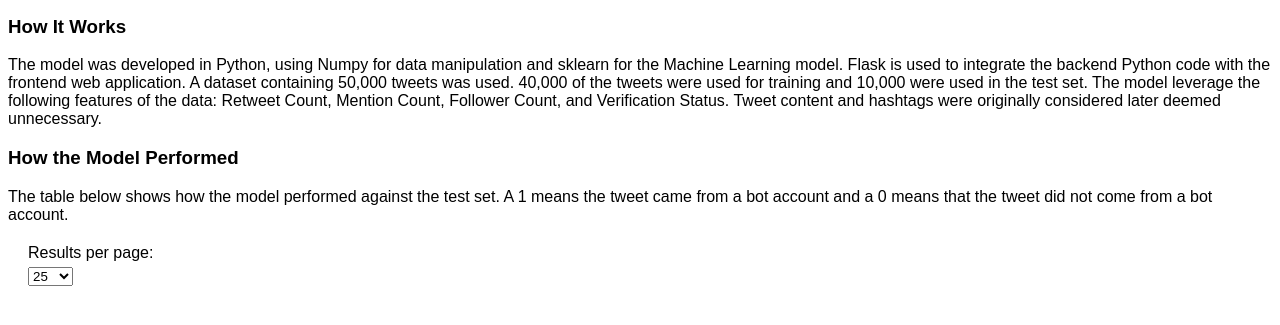
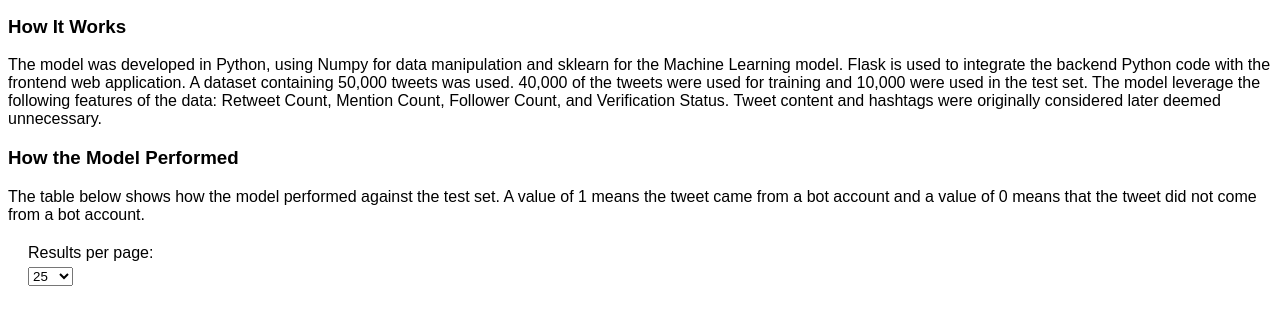
Before and after one commit to drusso97/C964_Capstone, a Flask app: template templates/index.html in a window 1280 px wide. Shown: the part 153-478 px from the top of the page. Run offline with Flask 3, Linux system fonts and the light colour scheme; the template is opened without the code that fills it, so the values that code supplies are empty; parts of the project's set-up code (start-up, migrations or seed data) failed here and were passed over.

Commit message:
paragraph changes

```diff
--- a/templates/index.html
+++ b/templates/index.html
@@ -32,8 +32,8 @@
 
     <h3>How the Model Performed</h3>
     <p>
-        The table below shows how the model performed against the test set. A 1 means the tweet came from a bot account
-        and a 0 means that the tweet did not come from a bot account.
+        The table below shows how the model performed against the test set. A value of 1 means the tweet came from a
+        bot account and a value of 0 means that the tweet did not come from a bot account.
     </p>
 
     <div class="container">
--- a/templates/predict.html
+++ b/templates/predict.html
@@ -15,6 +15,7 @@
         </ul>
     </nav>
     <h1>Predict Tweet</h1>
+    <p>Users can enter tweet features and the model will make a prediction.</p>
     <form method="POST" action="{{ url_for('predict') }}">
         <label for="retweet_count">Retweet Count:</label>
         <input type="text" id="retweet_count" name="retweet_count" required><br><br>
```
